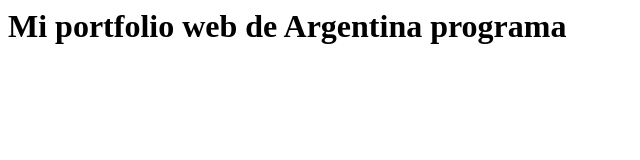
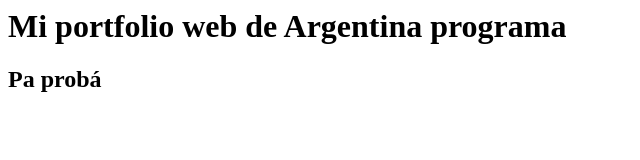
Before and after one commit to Nahuel-ChillDev/PortfolioWebFrontEnd, a plain HTML site: page Index.html in a window 1280 px wide. Shown: the whole page, without its empty margins (0-640 px from the left). Drawn offline with Linux system fonts and the light colour scheme.

Commit message:
Segundo commit XD

```diff
--- a/Index.html
+++ b/Index.html
@@ -1 +1,3 @@
 <h1>Mi portfolio web de Argentina programa</h1>
+
+<h2>Pa probá</h2>
```
